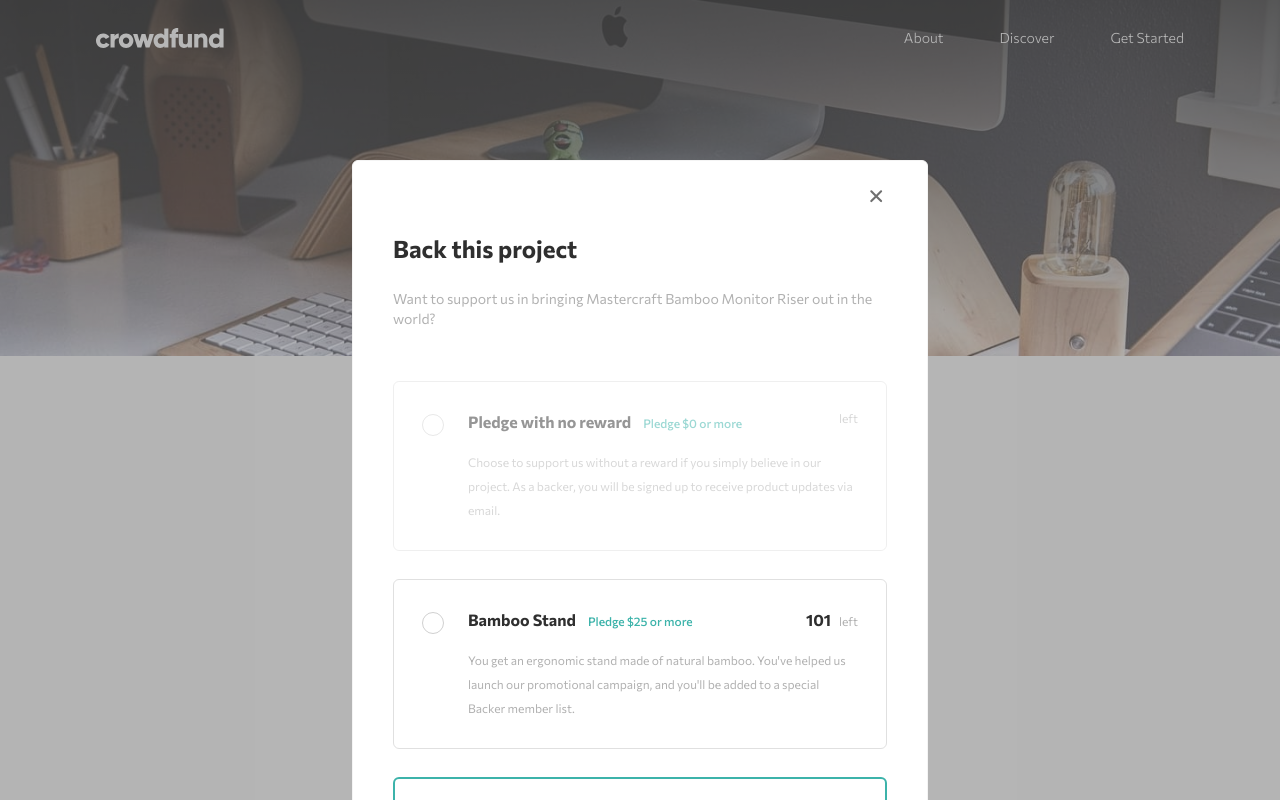
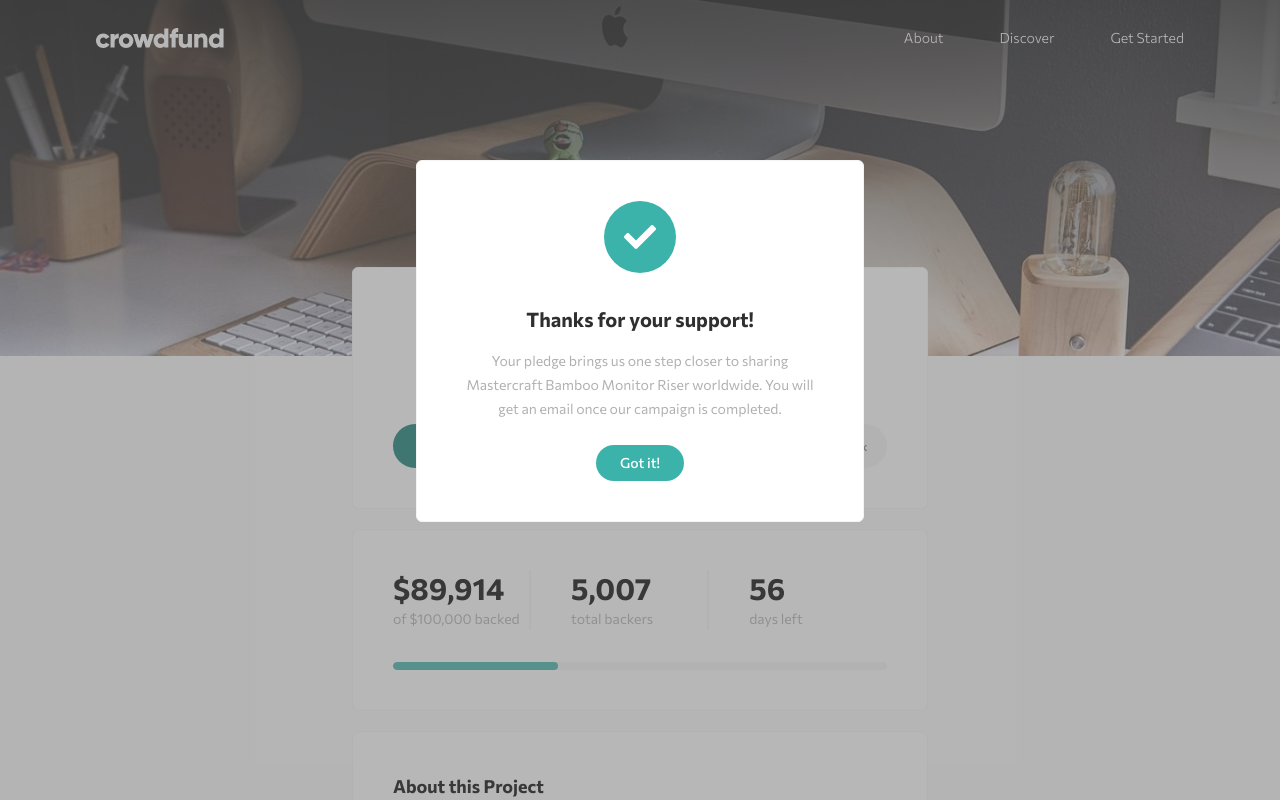
Before and after one commit to vansh2308/mastercraft-crowdfund, a React (Vite) app: page / in a window 1280 px wide. Shown: the top 800 px of the page. Built offline with nearby package versions, Linux system fonts and the light colour scheme.

Commit message:
Make ThanksNote component

```diff
--- a/src/components/BackProjectForm.jsx
+++ b/src/components/BackProjectForm.jsx
@@ -5,7 +5,7 @@ import { useEffect, useState } from "react";
 
 export default function BackProjectForm() {
     return (
-        <div className="w-[45%] h-fit bg-white border-greywhite rounded-md border-[1px] py-6 px-10 min-h-[120vh]">
+        <div className="w-[45%] h-fit bg-white border-greywhite rounded-md border-[1px] py-6 px-10">
             <button className="float-right ">
                 <IoClose className="text-dgrey text-[1.4rem] aspect-square" />
             </button>
@@ -31,12 +31,12 @@ export default function BackProjectForm() {
 
 function RewardOption({ reward, idx }) {
 
-    const [checked, setChecked] = useState(2);
+    const [checked, setChecked] = useState(0);
 
 
     return (
         <div className="w-full h-fit border-[1px] border-lgrey/40 rounded-md mt-7 "
-            style={!reward.qtyLeft ? { opacity: "0.5", pointerEvents: "none" } : checked == idx ? { border: "2px solid #3cb3aa" } : {}}>
+            style={reward.qtyLeft <= 0 ? { opacity: "0.5", pointerEvents: "none" } : checked == idx ? { border: "2px solid #3cb3aa" } : {}}>
 
             <div className="w-full h-fit p-7 flex gap-6 items-start" >
 
@@ -54,12 +54,16 @@ function RewardOption({ reward, idx }) {
                     <div className="flex justify-between">
                         <div className="flex gap-3 items-baseline">
                             <h3 className="text-md font-bold text-black"> {reward.name} </h3>
-                            <span className="text-lgreen text-xs font-medium"> Pledge ${reward.minPrice} or more  </span>
+
+                            {
+                                reward.minPrice > 0 &&
+                                <span className="text-lgreen text-xs font-medium"> Pledge ${reward.minPrice} or more  </span>
+                            }
 
                         </div>
 
                         {
-                            reward.qtyLeft != "none" &&
+                            reward.qtyLeft &&
                             <div className="flex text-lgrey font-normal items-baseline gap-2">
                                 <h3 className="text-md font-bold text-black"> {reward.qtyLeft} </h3> <span className="text-xs"> left </span>
                             </div>
--- a/src/components/LightBox.jsx
+++ b/src/components/LightBox.jsx
@@ -1,10 +1,12 @@
 import BackProjectForm from "./BackProjectForm";
+import Thanks from "./Thanks";
 
 
 export default function LightBox(){
     return(
         <div className="w-screen h-screen fixed top-0 left-0 pb-12 flex overflow-y-scroll justify-center bg-dgrey/50 z-40 pt-40">
-            <BackProjectForm />
+            {/* <BackProjectForm /> */}
+            <Thanks />
 
 
         </div>
--- /dev/null
+++ b/src/components/Thanks.jsx
@@ -0,0 +1,24 @@
+
+
+import { FaCheck } from "react-icons/fa";
+
+
+export default function Thanks(){
+    return(
+        <div className="w-[35%] h-fit bg-white border-greywhite flex flex-col gap-4 justify-center items-center rounded-md border-[1px] p-10">
+            <div className="flex justify-center items-center text-[2rem] text-white rounded-full bg-lgreen p-5">
+                <FaCheck />
+            </div>
+            <h3 className="text-xl mt-4 text-black font-bold ">Thanks for your support!</h3>
+            <p className="text-center px-2 text-sm leading-6 text-lgrey font-normal">
+            Your pledge brings us one step closer to sharing Mastercraft Bamboo Monitor Riser worldwide. You will get an email once our campaign is completed.
+            </p>
+
+            <button className="bg-lgreen hover:bg-green px-6 py-2 text-white text-sm font-medium rounded-full mt-2">
+                Got it!
+            </button>
+
+
+        </div>
+    )
+}
```
